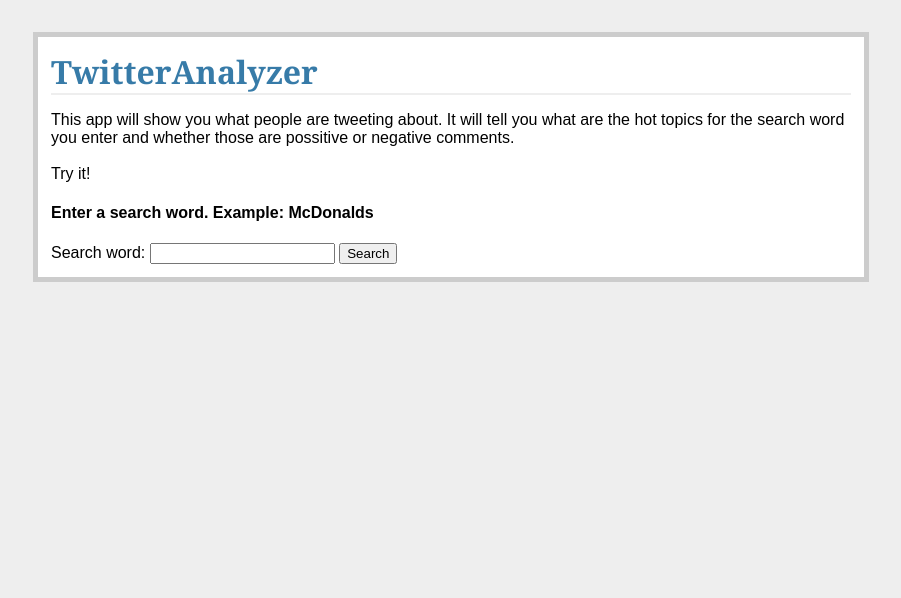
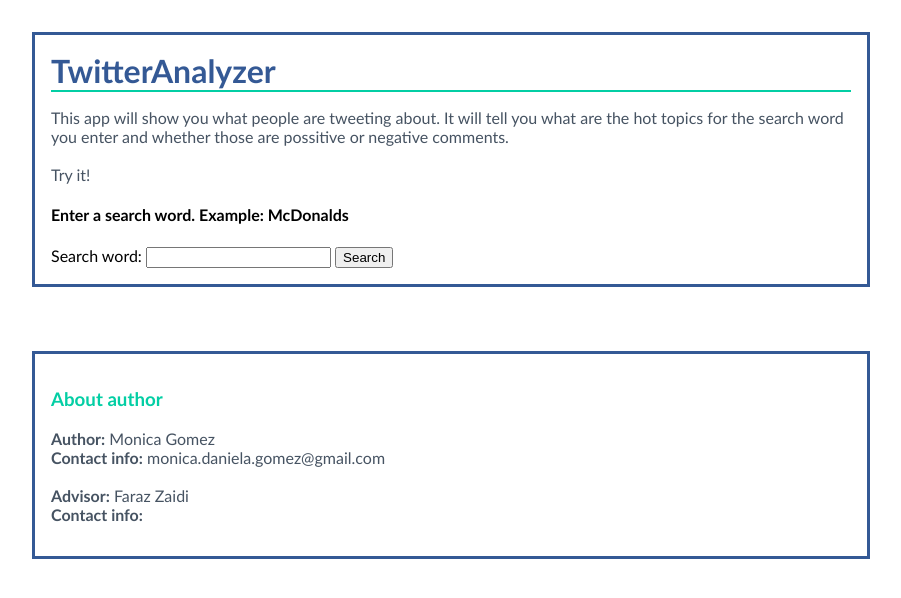
Before and after one commit to Monida/twitteranalyzer-app, a Flask app: page / in a window 1280 px wide. Shown: the top 598 px of the page, without its empty margins (189-1090 px from the left). Run offline with Flask 2, Linux system fonts and the light colour scheme; parts of the project's set-up code (start-up, migrations or seed data) failed here and were passed over.

Commit message:
Formated App

```diff
--- a/static/style.css
+++ b/static/style.css
@@ -1,20 +1,22 @@
-body            { font-family: sans-serif; background: #eee; }
-a, h1, h2       { color: #377BA8; }
-h1, h2          { font-family: 'Georgia', serif; margin: 0; }
-h1              { border-bottom: 2px solid #eee; }
+body            { font-family: 'Calibri'; background: white; }
+a, h1, h2       { color: #345995; }
+h1, h2          { font-family: 'Calibri', serif; margin: 0; }
+h1              { border-bottom: 2px solid #03cea4; }
 h2              { font-size: 1.2em; }
+h3				{ color: #03cea4;}
+p               { color: #465362;}
 
-.page           { margin: 2em auto; width: 50em; border: 5px solid #ccc;
-                  padding: 0.8em; background: white; }
+.page           { margin: 2em auto; width: 50em; border: 3px solid #345995;
+                  padding: 1em; background: white; }
 .entries        { list-style: none; margin: 0; padding: 0; }
 .entries li     { margin: 0.8em 1.2em; }
 .entries li h2  { margin-left: -1em; }
 .add-entry      { font-size: 0.9em; border-bottom: 1px solid #ccc; }
 .add-entry dl   { font-weight: bold; }
 .metanav        { text-align: right; font-size: 0.8em; padding: 0.3em;
-                  margin-bottom: 1em; background: #fafafa; }
-.flash          { background: #CEE5F5; padding: 0.5em;
-                  border: 1px solid #AACBE2; }
+                  margin-bottom: 1em; background: #eac435; }
 .error          { background: #F0D6D6; padding: 0.5em; }
 
 table.topic {width: 20em; height: 20em; font-size: 	10em; background-color:#4CAF50;}
+.contact		{margin: 4em auto; width: 50em; border: 3px solid #345995;
+				 padding: 1em; background: white;}
--- a/templates/enterquery.html
+++ b/templates/enterquery.html
@@ -17,4 +17,17 @@
 	</form>
   </body>
 </div>
+<div class=contact>
+  <h3>About author</h3>
+  <body>
+    <p>
+      <b>Author:</b> Monica Gomez<br>
+      <b>Contact info:</b> monica.daniela.gomez@gmail.com<br>
+      <br>
+      <b>Advisor:</b> Faraz Zaidi<br>
+      <b>Contact info:</b>
+    </p>
+  </body>
+
+</div>
 </html>
--- a/templates/returnquery.html
+++ b/templates/returnquery.html
@@ -4,7 +4,7 @@
 <div class=page>
   		<h1>Search word: {{query}}</h1>
   		<p>
-  			Number of tweets found: {{num_of_tweets}}
+  			<b>Number of tweets found:</b> {{num_of_tweets}}
   		</p>
   		<p>
   			<h2>Top topics</h2><br>
--- a/twitter_analyzer/Twitter.py
+++ b/twitter_analyzer/Twitter.py
@@ -479,7 +479,7 @@ class Twitter:
 
         fig, ax = plt.subplots()
         ax.yaxis.set_major_formatter(formatter)
-        plt.bar(x, values)
+        plt.bar(x, values,color='#03cea4')
         plt.xticks(x, labels)
         plt.savefig(img,format='png')
         img.seek(0)
@@ -514,7 +514,7 @@ class Twitter:
 
         fig, ax = plt.subplots()
         ax.yaxis.set_major_formatter(formatter)
-        plt.bar(x, values)
+        plt.bar(x, values, color='#03cea4')
         plt.xticks(x, labels)
         plt.savefig(img,format='png')
         img.seek(0)
@@ -552,7 +552,7 @@ class Twitter:
         fdist=nltk.FreqDist(frequent_words)
 
         #Create WordCloud
-        wcloud = WordCloud().generate_from_frequencies(fdist)
+        wcloud = WordCloud(background_color='white').generate_from_frequencies(fdist)
         img=io.BytesIO()
         fig = plt.figure()
         plt.axis("off")
```
Also changed, not shown: templates/moreinsights.html (+5 -5 lines).
